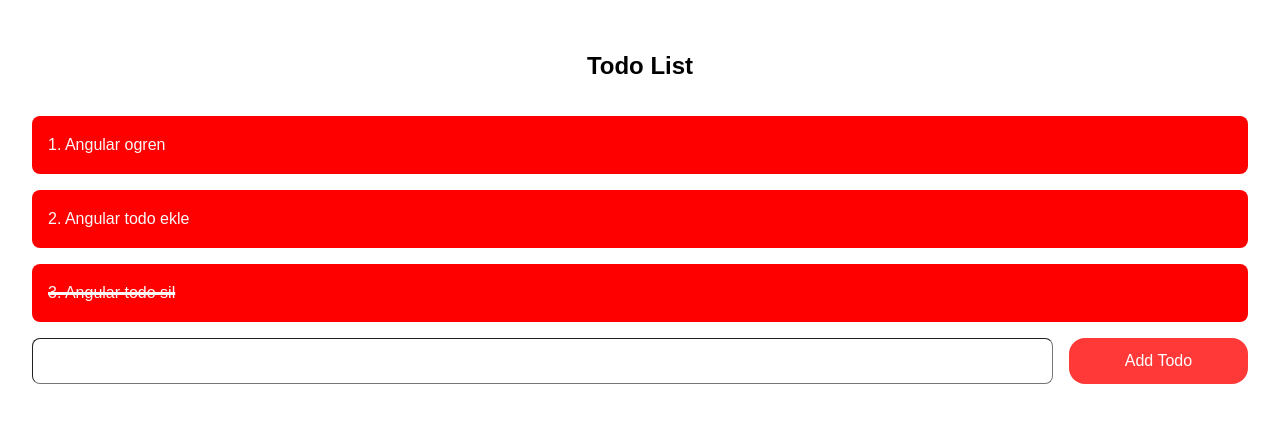
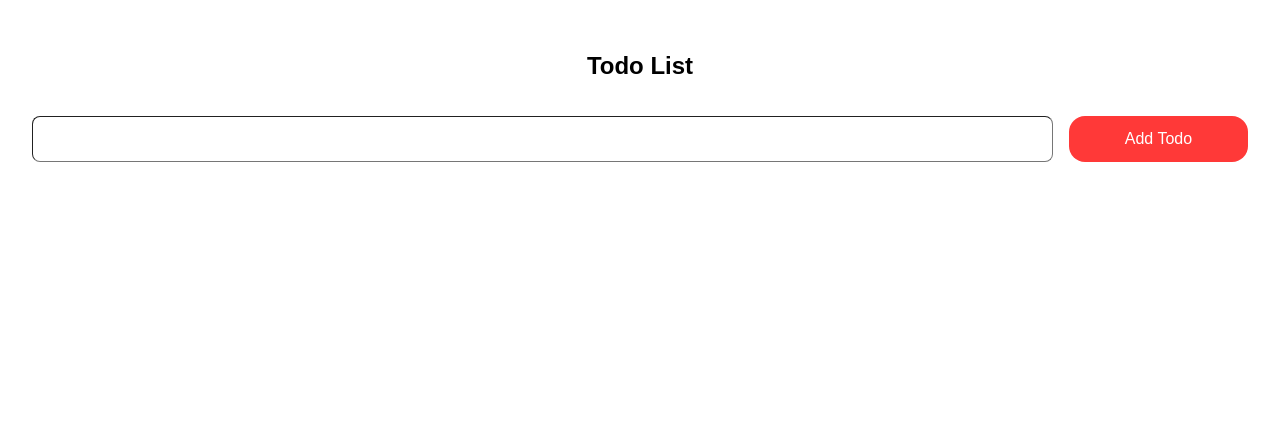
Before and after one commit to gucal/hi-angular, an Angular app: page / in a window 1280 px wide. Shown: the top 422 px of the page. Built offline with nearby package versions, Linux system fonts and the light colour scheme.

Commit message:
component name change

```diff
--- a/src/app/app.module.ts
+++ b/src/app/app.module.ts
@@ -3,7 +3,7 @@
 import { FormsModule } from '@angular/forms';
 
 import { AppComponent } from './app.component';
-import { TodoComponent } from './todo/todo.component';
+import { TodoComponent } from './todos/todos.component';
 import { InputComponent } from './input/input.component';
 
 @NgModule({
--- a/src/app/input/input.component.ts
+++ b/src/app/input/input.component.ts
@@ -1,5 +1,5 @@
 import { Component, OnInit, Input } from '@angular/core';
-import { Todo } from '../todo/todo';
+import { Todo } from '../todos/todos';
 
 @Component({
   selector: 'app-input',
--- a/src/app/todo/todo.component.ts
+++ b/src/app/todos/todos.component.ts
@@ -1,31 +1,15 @@
 import { Component, OnInit } from '@angular/core';
-import { Todo } from './todo';
+import { Todo } from './todos';
 
 @Component({
   selector: 'app-todo',
-  templateUrl: './todo.component.html',
-  styleUrls: ['./todo.component.css'],
+  templateUrl: './todos.component.html',
+  styleUrls: ['./todos.component.css'],
 })
 export class TodoComponent implements OnInit {
   constructor() {}
 
-  todos: Todo[] = [
-    {
-      id: 1,
-      text: 'Angular ogren',
-      checked: false,
-    },
-    {
-      id: 2,
-      text: 'Angular todo ekle',
-      checked: false,
-    },
-    {
-      id: 3,
-      text: 'Angular todo sil',
-      checked: true,
-    },
-  ];
+  todos: Todo[] = [];
 
   onCompleted(selectTodoID: number): void {
     const currentIndex = this.todos.findIndex(
```
Also changed, not shown: src/app/todos/todos.component.css (renamed from src/app/todo/todo.component.css), src/app/todos/todos.component.html (renamed from src/app/todo/todo.component.html), src/app/todos/todos.ts (renamed from src/app/todo/todo.ts), 1 other file (tests, documents, lock files or other folders).
